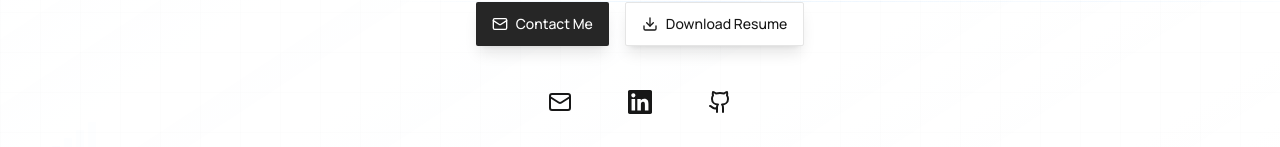
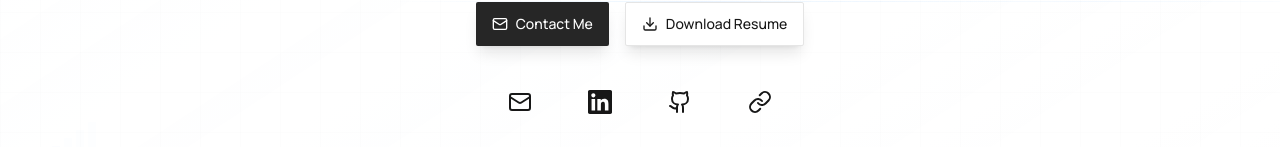
Before and after one commit to AnabDube/my-personal-portfolio, a Next.js app: page / in a window 1280 px wide. Shown: the part 653-800 px from the top of the page. Built offline with nearby package versions, Linux system fonts and the light colour scheme.

Commit message:
Add Linktree icon to homepage header social links section

```diff
--- a/app/page.tsx
+++ b/app/page.tsx
@@ -1,5 +1,5 @@
 import Link from "next/link"
-import { ArrowRight, Mail, Github } from "lucide-react"
+import { ArrowRight, Mail, Github, Link as LinkIcon } from "lucide-react"
 import { Button } from "@/components/ui/button"
 import { Card, CardContent, CardDescription, CardHeader, CardTitle } from "@/components/ui/card"
 import { Badge } from "@/components/ui/badge"
@@ -95,6 +95,15 @@ export default function HomePage() {
                 aria-label="GitHub"
               >
                 <Github className="h-6 w-6" />
+              </a>
+              <a
+                href="https://linktr.ee/Anabdube?utm_source=linktree_profile_share&ltsid=a060a474-58e4-4232-b8be-3cbc365fde41"
+                target="_blank"
+                rel="noopener noreferrer"
+                className="text-muted-foreground hover:text-accent transition-colors p-3 touch-manipulation hover:scale-110 transition-transform"
+                aria-label="Linktree"
+              >
+                <LinkIcon className="h-6 w-6" />
               </a>
             </div>
           </div>
```
